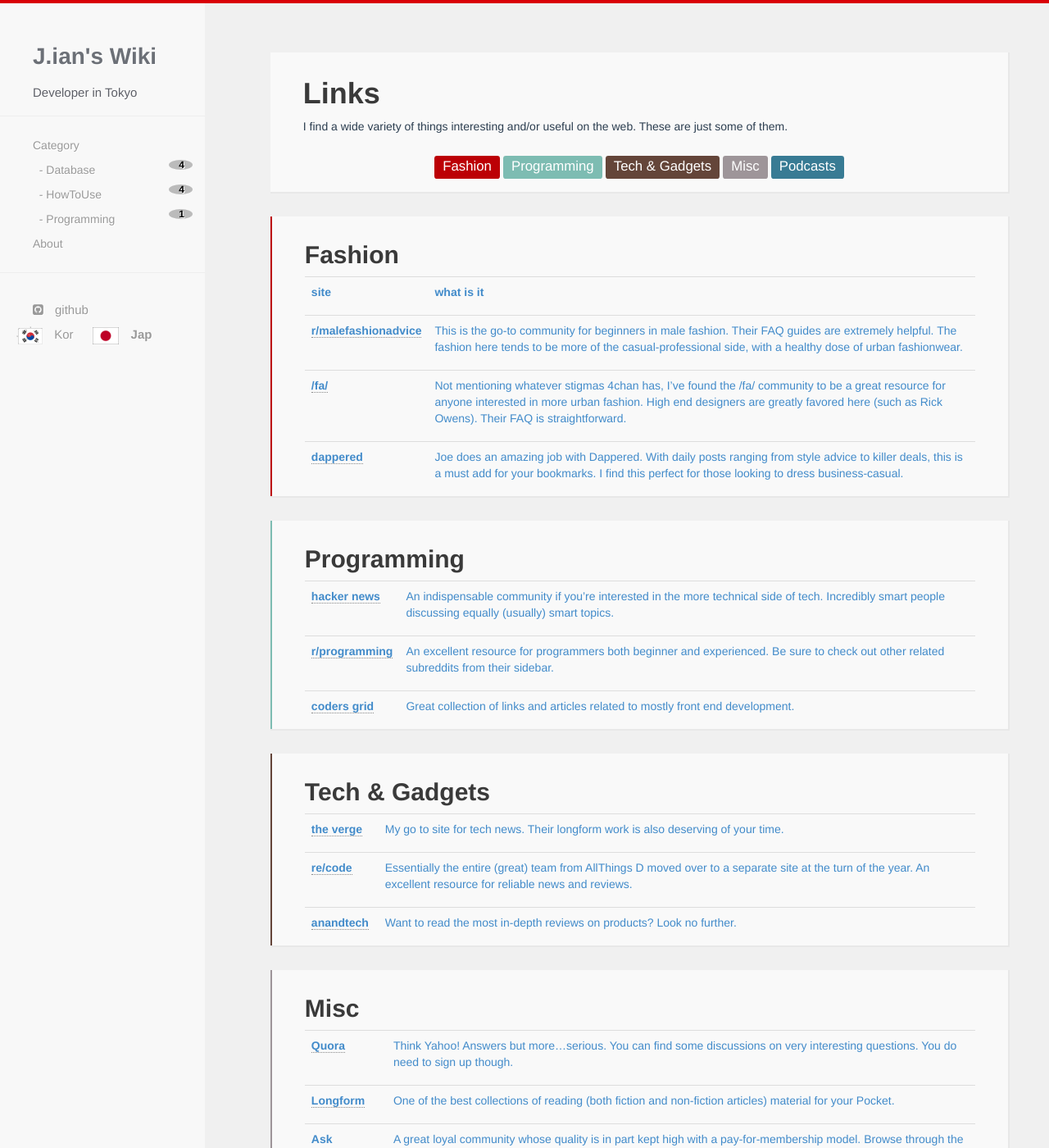
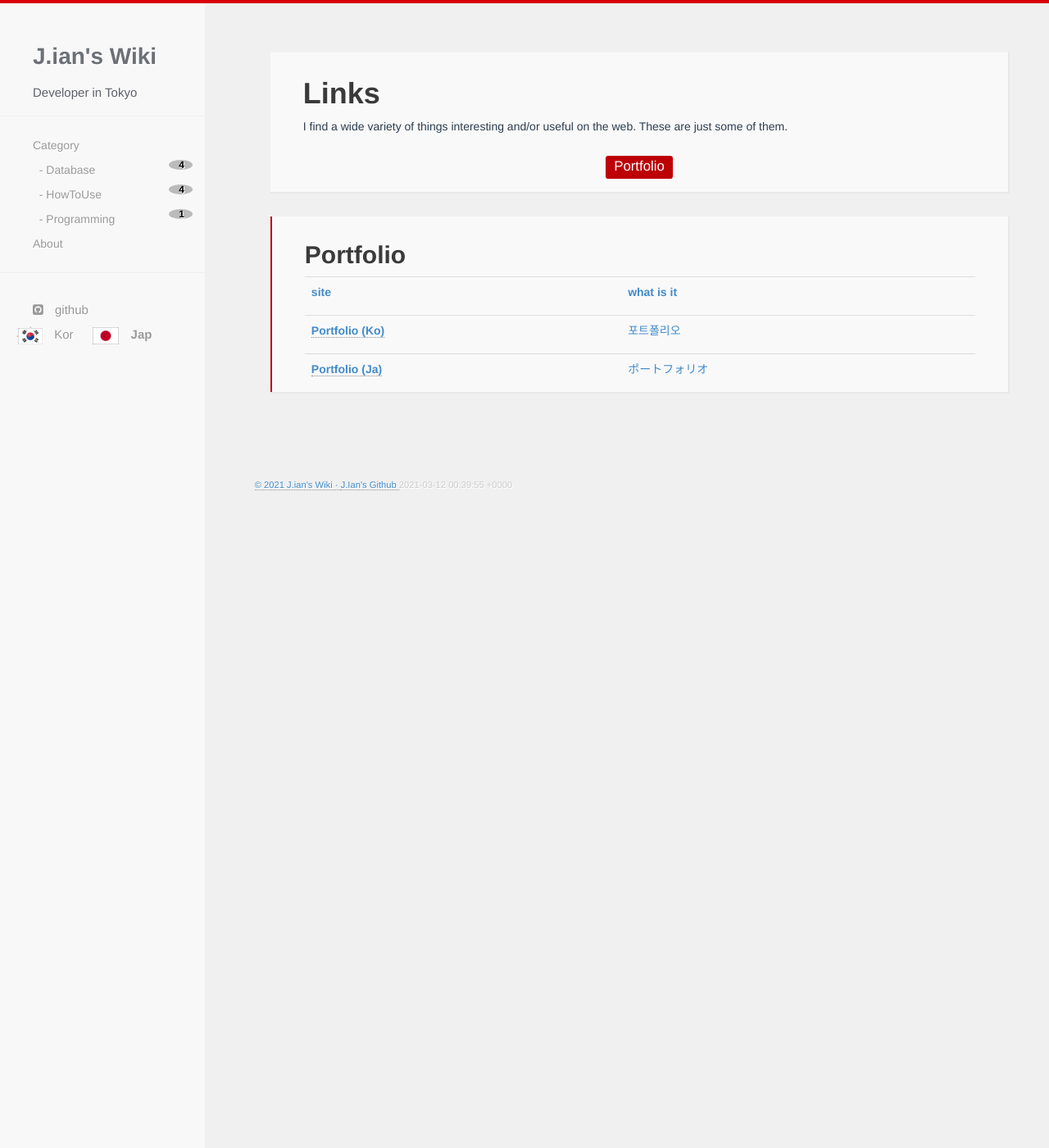
Before and after one commit to jay2u8809/jp, a Jekyll site: the page built from links.html, in a window 1280 px wide and 1400 px high. Shown: the whole window at 82% size. Built offline with Jekyll 4.4.1, drawn with Linux system fonts in a browser that asks for light colours; nearby versions of some CDN libraries; some of the changed text lies outside the part shown.

Commit message:
Fix. add Portfolio links

```diff
--- a/links.html
+++ b/links.html
@@ -8,18 +8,18 @@
       <p>I find a wide variety of things interesting and/or useful on the web. These are just some of them.</p>
       <br>
       <center>
-      <a href="#fashion"><span class="label label-danger fashion-button">Fashion</span></a>
-      <a href="#programming"><span class="label label-danger programming-button">Programming</span></a>
+      <a href="#Portfolio"><span class="label label-danger fashion-button">Portfolio</span></a>
+      <!-- <a href="#programming"><span class="label label-danger programming-button">Programming</span></a>
       <a href="#tech"><span class="label label-danger tech-button">Tech & Gadgets</span></a>
       <a href="#misc"><span class="label label-danger misc-button">Misc</span></a>
-      <a href="#misc"><span class="label label-danger podcasts-button">Podcasts</span></a>
+      <a href="#misc"><span class="label label-danger podcasts-button">Podcasts</span></a> -->
       </center>
       <br>
     </div>
 
     <div id="article" class="fashion">
-      <a name="fashion">
-      <h2>Fashion</h2>
+      <a name="Portfolio">
+      <h2>Portfolio</h2>
       <table class="table table-hover ">
         <tbody>
           <tr>
@@ -32,32 +32,24 @@
           </tr>
           <tr>
             <td valign="top" class="td2">
-              <p class="p2"><span class="s2"><a href="http://reddit.com/r/malefashionadvice"><b>r/malefashionadvice</b></a></span></p>
+              <p class="p2"><span class="s2"><a href="https://www.notion.so/Portfolio-acffbb65caa4419f9a5d39a2ee00ffa2"><b>Portfolio (Ko)</b></a></span></p>
             </td>
             <td valign="top" class="td3">
-              <p class="p2"><span class="s1">This is the go-to community for beginners in male fashion. Their FAQ guides are extremely helpful. The fashion here tends to be more of the casual-professional side, with a healthy dose of urban fashionwear.<span class="Apple-converted-space"> </span></span></p>
+              <p class="p2"><span class="s1">포트폴리오<span class="Apple-converted-space"> </span></span></p>
             </td>
           </tr>
           <tr>
             <td valign="top" class="td4">
-              <p class="p2"><span class="s1"><a href="http://4chan.org/fa/"><b>/fa/</b></a></span></p>
+              <p class="p2"><span class="s1"><a href="https://www.notion.so/3f36bc16c0b5461fa92636b5a4ea3363"><b>Portfolio (Ja)</b></a></span></p>
             </td>
             <td valign="top" class="td5">
-              <p class="p2"><span class="s1">Not mentioning whatever stigmas 4chan has, I’ve found the /fa/ community to be a great resource for anyone interested in more urban fashion. High end designers are greatly favored here (such as Rick Owens). Their FAQ is straightforward.<span class="Apple-converted-space"> </span></span></p>
-            </td>
-          </tr>
-          <tr>
-            <td valign="top" class="td6">
-              <p class="p2"><span class="s1"><a href="http://dappered.com"><b>dappered</b></a></span></p>
-            </td>
-            <td valign="top" class="td7">
-              <p class="p2"><span class="s1">Joe does an amazing job with Dappered. With daily posts ranging from style advice to killer deals, this is a must add for your bookmarks. I find this perfect for those looking to dress business-casual.</span></p>
+              <p class="p2"><span class="s1">ポートフォリオ<span class="Apple-converted-space"> </span></span></p>
             </td>
           </tr>
         </tbody>
       </table>
     </div>
-
+<!--
     <div id="article"class="programming">
       <a name="programming">
       <h2>Programming</h2>
@@ -197,5 +189,5 @@
         </tbody>
       </table>
     </div>
-
+-->
   </div>
```
